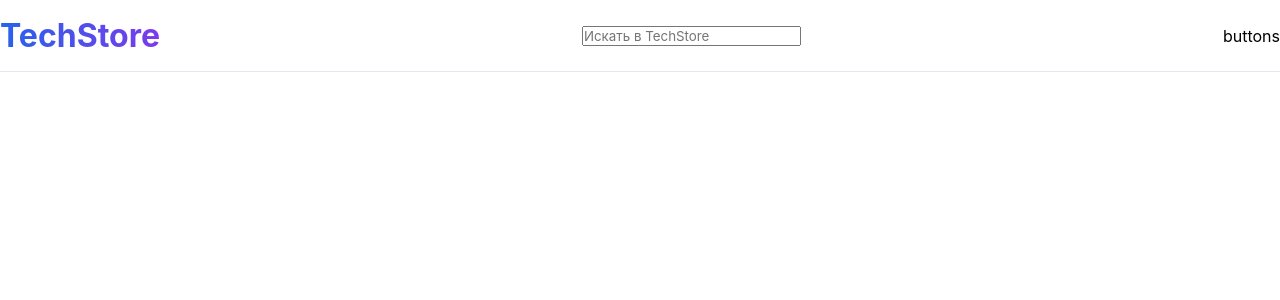
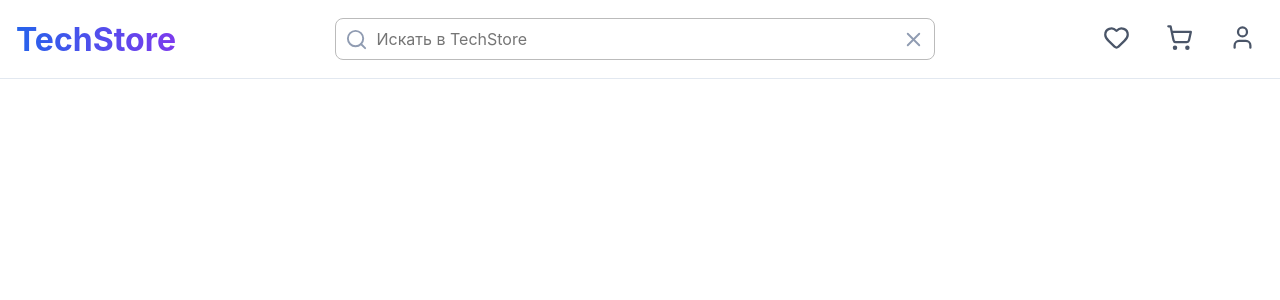
Before and after one commit to stanislav-sbone/TechStore, a React (Vite) app: page / in a window 1280 px wide. Shown: the top 300 px of the page. Built offline with nearby package versions, Linux system fonts and the light colour scheme.

Commit message:
Header component update (#3)
* feat(header): add and style search input with lucide icons

* feat(header): add and style header buttons

* feat(header): add burger menu toggle button and addaptive design

```diff
--- a/package.json
+++ b/package.json
@@ -12,6 +12,7 @@
     "lint-staged": "lint-staged"
   },
   "dependencies": {
+    "lucide-react": "^0.563.0",
     "react": "^19.2.0",
     "react-dom": "^19.2.0"
   },
--- a/src/components/Header/Header.module.css
+++ b/src/components/Header/Header.module.css
@@ -12,7 +12,8 @@
   display: flex;
   justify-content: space-between;
   align-items: center;
-  padding: 1rem 0;
+  padding: 1rem;
+  gap: 1rem;
 }
 
 .logo {
@@ -25,8 +26,84 @@
   cursor: pointer;
 }
 
-.searchBar {
+.searchHolder {
+  width: 600px;
+  position: relative;
+}
+
+.search {
+  width: 100%;
+  padding: 0.65rem 2.5rem;
+  border: 1px solid #bbbbbb;
+  border-radius: 8px;
+  font-size: 16px;
+  color: var(--color-text-secondary);
+}
+
+.search:focus {
+  outline: 1px solid var(--color-primary);
+  border: 1px solid var(--color-primary);
+}
+
+.searchIcon,
+.closeButton {
+  position: absolute;
+  top: 10px;
+}
+
+.searchIcon {
+  left: 10px;
+}
+
+.closeButton {
+  right: 10px;
 }
 
 .buttons {
+  display: flex;
+  align-items: center;
+  gap: 1.25rem;
 }
+
+.button {
+  padding: 0.5rem;
+  border-radius: 50%;
+  transition: background-color 250ms ease-in-out;
+}
+
+.button:hover {
+  background-color: #eeeeee;
+}
+
+.menuToggle {
+  display: none;
+  flex-direction: column;
+  gap: 5px;
+  cursor: pointer;
+}
+
+.burger {
+  display: block;
+  width: 25px;
+  height: 3px;
+  background-color: #2563eb;
+  border-radius: 2px;
+}
+
+@media (max-width: 600px) {
+  .container {
+    flex-wrap: wrap;
+  }
+
+  .searchHolder {
+    flex: 1 1 100%;
+  }
+
+  .buttons {
+    display: none;
+  }
+
+  .menuToggle {
+    display: flex;
+  }
+}
--- a/src/components/Header/Header.tsx
+++ b/src/components/Header/Header.tsx
@@ -1,16 +1,47 @@
+import { Heart, Search, ShoppingCart, User, X } from 'lucide-react';
 import styles from './Header.module.css';
 
 const Header = () => {
   return (
     <header className={styles.header}>
       <div className={styles.container}>
-        <div>
-          <h1 className={styles.logo}>TechStore</h1>
+        <div className={styles.logoWrap}>
+          <a href="#" className={styles.logo}>
+            TechStore
+          </a>
         </div>
-        <div className={styles.searchBar}>
-          <input type="text" placeholder="Искать в TechStore" />
+
+        <button className={styles.menuToggle}>
+          <span className={styles.burger}></span>
+          <span className={styles.burger}></span>
+          <span className={styles.burger}></span>
+        </button>
+
+        <div className={styles.searchHolder}>
+          <span className={styles.searchIcon}>
+            <Search color="#909cb2" size={23} />
+          </span>
+          <input
+            className={styles.search}
+            type="text"
+            placeholder="Искать в TechStore"
+          />
+          <button className={styles.closeButton}>
+            <X color="#909cb2" size={23} />
+          </button>
         </div>
-        <div className={styles.buttons}>buttons</div>
+
+        <div className={styles.buttons}>
+          <button className={styles.button}>
+            <Heart color="#4a5568" size={27} />
+          </button>
+          <button className={styles.button}>
+            <ShoppingCart color="#4a5568" size={27} />
+          </button>
+          <button className={styles.button}>
+            <User color="#4a5568" size={27} />
+          </button>
+        </div>
       </div>
     </header>
   );
```
Also changed, not shown: 1 other file (tests, documents, lock files or other folders).
